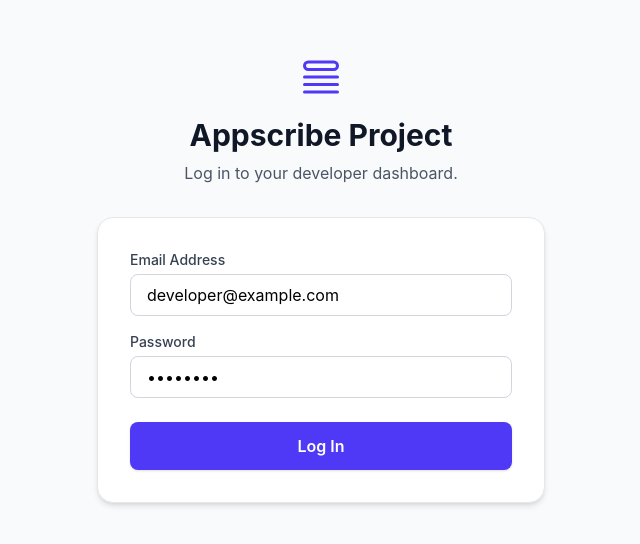
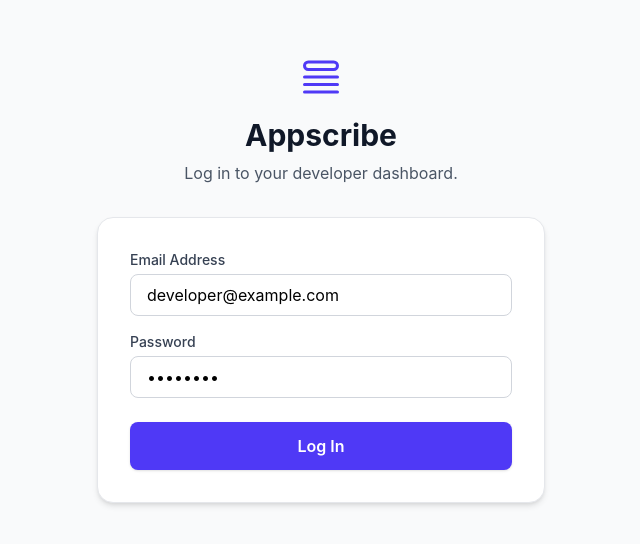
Before and after one commit to JeyachithraK/Appscribe, a React (Create React App) app: page /login in a window 1280 px wide. Shown: the part 122-666 px from the top of the page, without its empty margins (319-959 px from the left). Built offline with nearby package versions, Linux system fonts and the light colour scheme.

Commit message:
demo commit

```diff
--- a/src/pages/LoginPage.jsx
+++ b/src/pages/LoginPage.jsx
@@ -14,7 +14,7 @@
       <div className="w-full max-w-md">
         <div className="text-center mb-8">
             <Icon path="M3.75 12h16.5m-16.5 3.75h16.5M3.75 19.5h16.5M5.625 4.5h12.75a1.875 1.875 0 010 3.75H5.625a1.875 1.875 0 010-3.75z" className="w-12 h-12 text-indigo-600 mx-auto"/>
-            <h1 className="text-3xl font-bold text-gray-900 mt-4">Appscribe Project</h1>
+            <h1 className="text-3xl font-bold text-gray-900 mt-4">Appscribe</h1>
             <p className="text-gray-600 mt-2">Log in to your developer dashboard.</p>
         </div>
         <div className="bg-white p-8 rounded-2xl shadow-md border border-gray-200">
```
